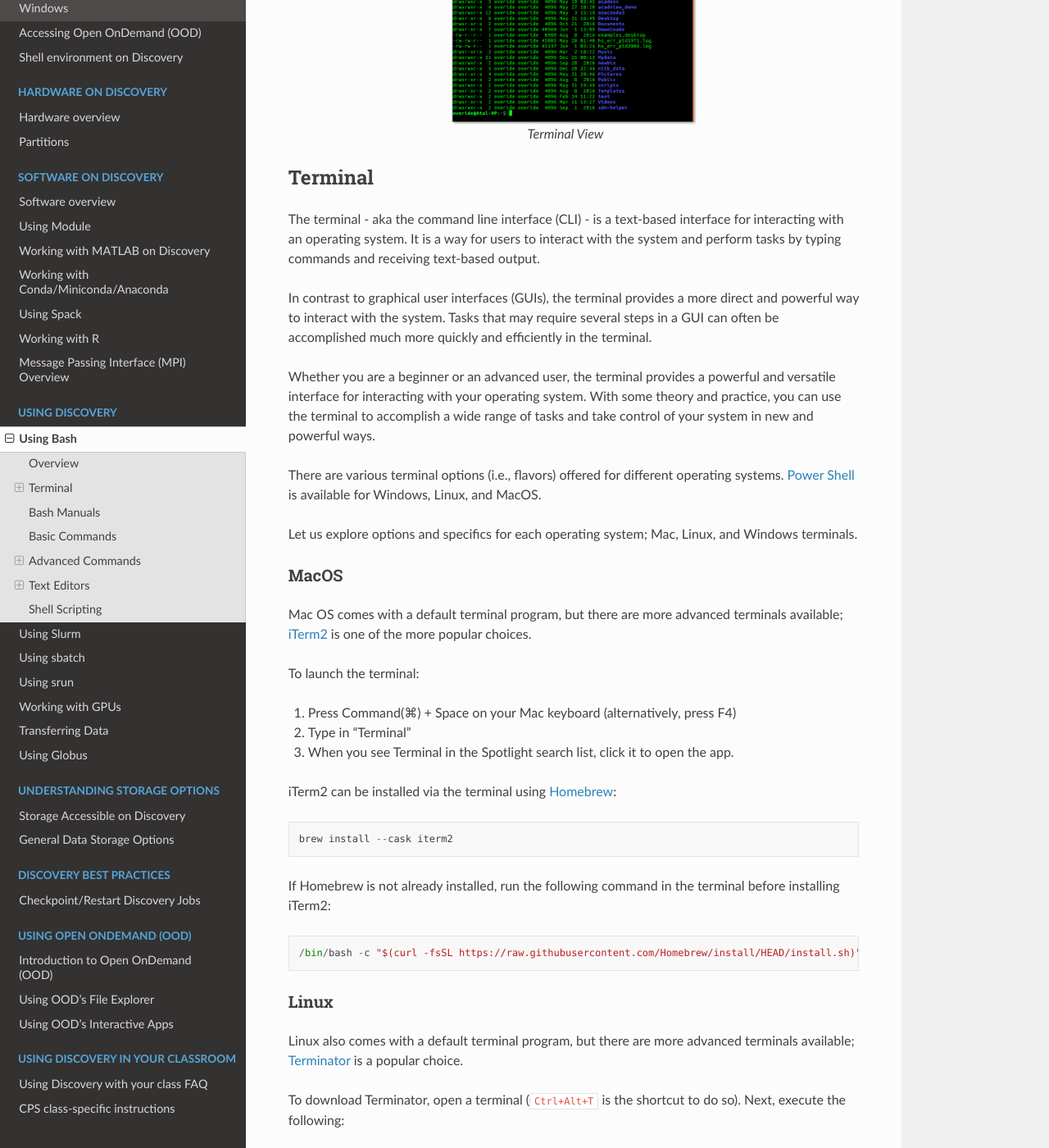
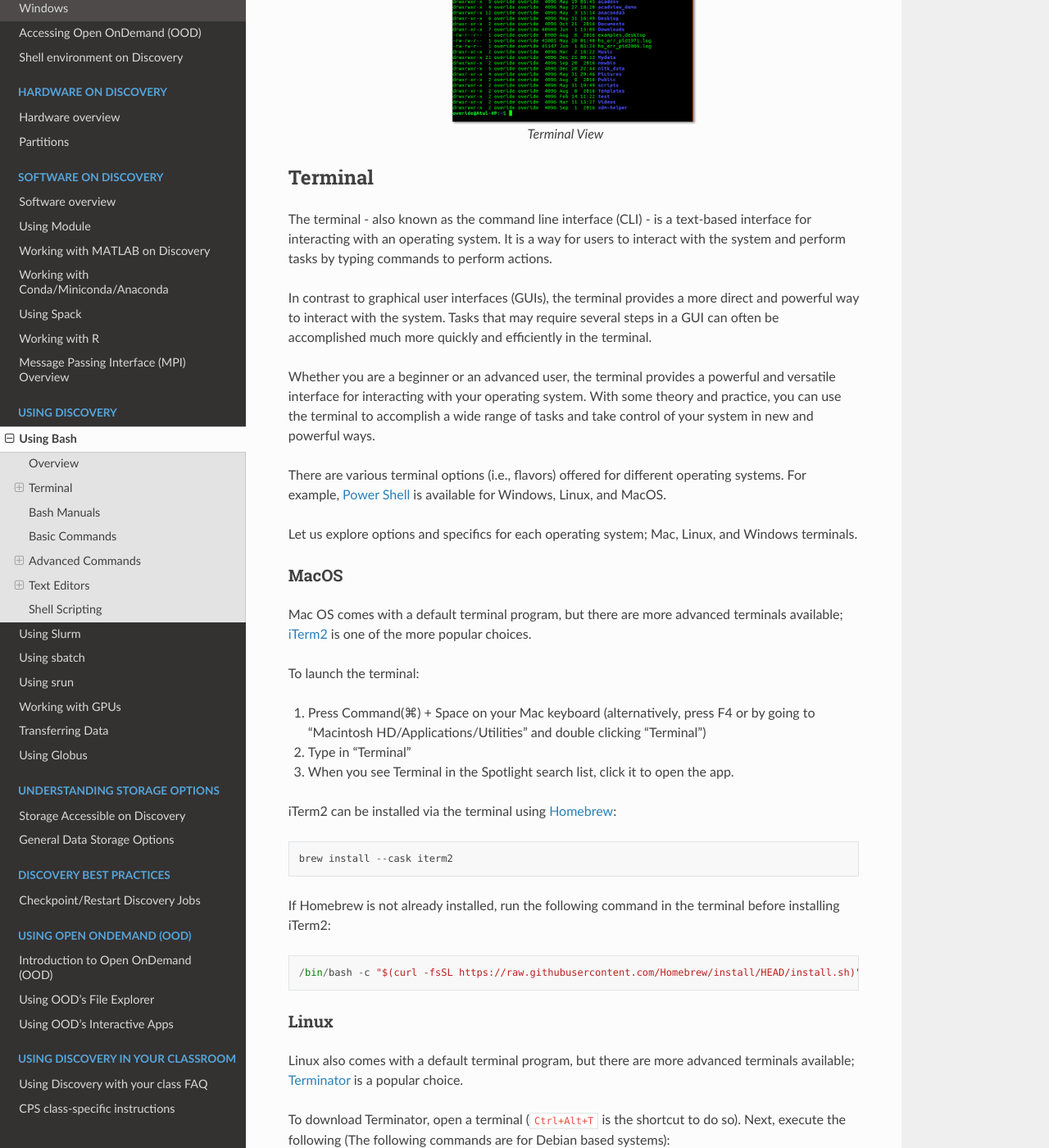
Before and after one commit to northeastern-rc/rc-public-documentation, a Sphinx documentation site: the page built from docs/source/using-discovery/bash.rst, in a window 1280 px wide and 1400 px high, scrolled down 773 px. Shown: the whole window at 82% size. Built offline with Sphinx 7.4.7 and the Read the Docs theme 2.0.0, drawn with Linux system fonts in a browser that asks for light colours; some of the changed text lies outside the part shown.

Commit message:
Implemented a few suggestion from the PR

```diff
--- a/docs/source/using-discovery/bash.rst
+++ b/docs/source/using-discovery/bash.rst
@@ -16,7 +16,7 @@
 =========
 Bash (Bourne Again SHell) is a popular shell and command-line interface. Specifically, a shell is an interface between the user and the underlying operating system, allowing users to interact with the system and perform tasks. Bash provides a range of features for running commands, managing files, navigating systems, and performing other tasks.
 
-Bash commands perform various tasks within the shell environment. Commands span from basic functionalities (e.g., ``ls``, ``cd``, ``cp``, ``mv``, and ``rm``) to more advanced ones(e.g., ``grep`` and ``awk``). We cover these commands and more in this tutorial. Bash can also be used in scripts, allowing users to automate tasks and perform more complex operations via loops, conditional logic, and defining functions, which we cover at the end of this page.
+Bash commands perform various tasks within the shell environment. Commands span from basic functionalities (e.g., ``ls``, ``cd``, ``cp``, ``mv``, and ``rm``) to more advanced ones (e.g., ``grep`` and ``awk``). We cover these commands and more in this tutorial. Bash can also be used in scripts, allowing users to automate tasks and perform more complex operations via loops, conditional logic, and defining functions, which we cover at the end of this page.
 
 In summary, shell commands perform various tasks with the terminal.
 
@@ -31,13 +31,13 @@
 
 Terminal
 =========
-The terminal - aka the command line interface (CLI) - is a text-based interface for interacting with an operating system. It is a way for users to interact with the system and perform tasks by typing commands and receiving text-based output.
+The terminal - also known as the command line interface (CLI) - is a text-based interface for interacting with an operating system. It is a way for users to interact with the system and perform tasks by typing commands to perform actions.
 
 In contrast to graphical user interfaces (GUIs), the terminal provides a more direct and powerful way to interact with the system. Tasks that may require several steps in a GUI can often be accomplished much more quickly and efficiently in the terminal.
 
 Whether you are a beginner or an advanced user, the terminal provides a powerful and versatile interface for interacting with your operating system. With some theory and practice, you can use the terminal to accomplish a wide range of tasks and take control of your system in new and powerful ways.
 
-There are various terminal options (i.e., flavors) offered for different operating systems. `Power Shell`_ is available for Windows, Linux, and MacOS.
+There are various terminal options (i.e., flavors) offered for different operating systems. For example, `Power Shell`_ is available for Windows, Linux, and MacOS.
 
 Let us explore options and specifics for each operating system; Mac, Linux, and Windows terminals.
 
@@ -47,7 +47,7 @@
 
 To launch the terminal:
 
-#. Press Command(⌘) + Space on your Mac keyboard (alternatively, press F4)
+#. Press Command(⌘) + Space on your Mac keyboard (alternatively, press F4 or by going to "Macintosh HD/Applications/Utilities" and double clicking "Terminal")
 #. Type in “Terminal”
 #. When you see Terminal in the Spotlight search list, click it to open the app.
 
@@ -63,7 +63,7 @@
 ------
 Linux also comes with a default terminal program, but there are more advanced terminals available; `Terminator`_ is a popular choice.
 
-To download Terminator, open a terminal (``Ctrl+Alt+T`` is the shortcut to do so). Next, execute the following::
+To download Terminator, open a terminal (``Ctrl+Alt+T`` is the shortcut to do so). Next, execute the following (The following commands are for Debian based systems)::
 
    sudo add-apt-repository ppa:gnome-terminator
    sudo apt-get update
@@ -79,11 +79,11 @@
 ============
 The man command is used in the terminal to display manual pages for various tools and utilities. A manual page, or "man page," is a detailed documentation for a specific command or utility that provides information about its usage, options, and examples.
 
-To use the man command, simply type man followed by the name of the command or utility for which you want to view the manual page. For example, to view the manual page for the ls command, you would type the following::
+To use the man command, simply type man followed by the name of the command or utility for which you want to view the manual page. For example, to view the manual page for the "ls" command, you would type the following::
 
   man ls
 
-The manual page will be displayed in a pager program such as less, which allows you to scroll through the text and search for specific information.
+The manual page will be displayed in a pager program such as "less", which allows you to scroll through the text and search for specific information.
 
 The man command is a valuable tool for learning about new commands and utilities, and it is an essential resource for understanding how to use the terminal effectively. Whether you are a beginner or an advanced user, the man command provides the information you need to get the most out of your tools and utilities.
 
@@ -159,7 +159,7 @@
    file2.txt directory1 directory2
 
 .. note::
-  To remove a directory, use ``rmdir`` if the folder is empty. Otherwise, recursively delete the directory and all of its contents via ``rm -r <FOLDER_PATH>``.
+  To remove a directory, use ``rmdir`` if the folder is empty. Otherwise, recursively delete the directory and all of its contents via ``rm -r <FOLDER_PATH>``. Remember, this permanently removes the file/directory.
 
 ``cp`` - Copy a file or directory.
 
@@ -213,6 +213,8 @@
 
   sort file3.txt | uniq
   This is the contents of file3.txt
+
+The "|" is a way to re-direct the ouput of a process (sort) into another process (uniq)
 
 ``wc`` - Count the number of lines, words, and characters in a file or input.
 
```
